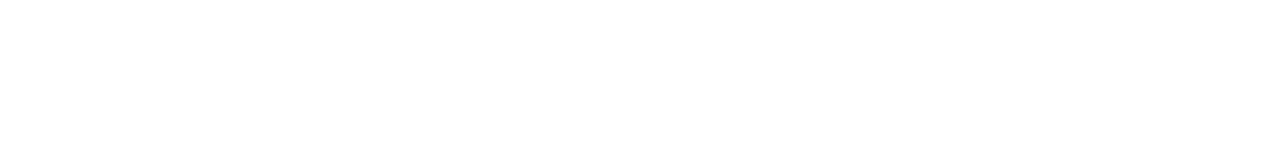
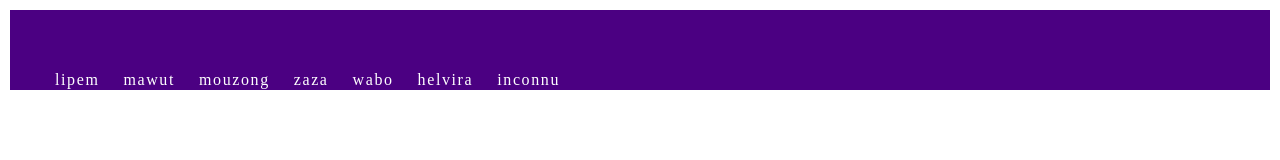
Before and after one commit to EvrardSahib/Git_et_github_grp7, a plain HTML site: page index.html in a window 1280 px wide. Drawn offline with Linux system fonts and the light colour scheme.

Commit message:
le header

```diff
--- a/index.html
+++ b/index.html
@@ -5,8 +5,21 @@
     <meta http-equiv="X-UA-Compatible" content="IE=edge">
     <meta name="viewport" content="width=device-width, initial-scale=1.0">
     <title>Document</title>
+    <link rel="stylesheet" href="style.css">
 </head>
 <body>
-
+   <div class="header">
+    <nav>
+        <ul class="menu">
+            <li><a href="">lipem</a></li>
+            <li><a href="">mawut</a></li>
+            <li><a href="">mouzong</a></li>
+            <li><a href="">zaza</a></li>
+            <li><a href="">wabo</a></li>
+            <li><a href="">helvira</a></li>
+            <li><a href="">inconnu</a></li>
+        </ul>
+    </nav>
+   </div>
 </body>
 </html>
--- /dev/null
+++ b/style.css
@@ -0,0 +1,29 @@
+body{
+    margin: 0px;
+    padding: 0px;
+}
+.header{
+    background-color: indigo;
+    height: 80px;
+    margin: 10px;
+}
+nav ul li{
+    list-style-type: none;
+    display: inline-block;
+    padding: 10px;
+}
+ul li a{
+    color: #fff;
+    letter-spacing: 0.1rem;
+}
+ul li a:hover{
+    color:#ffd358;
+    text-decoration: underline;
+}
+.menu{
+    float:left;
+    padding: 35px;
+}
+.menu li a{
+    text-decoration: none;
+}
```
